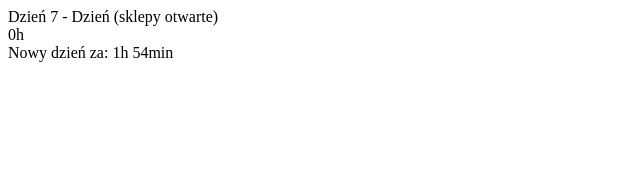
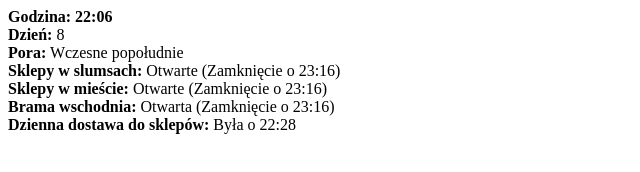
Before and after one commit to Cain-Ish/cain-ish.github.io, a plain HTML site: page tc-timer/index.html in a window 1280 px wide. Shown: the whole page, without its empty margins (0-640 px from the left). Drawn offline with Linux system fonts and the light colour scheme.

Commit message:
TC Timer

```diff
--- a/tc-timer/index.html
+++ b/tc-timer/index.html
@@ -9,7 +9,14 @@
 </head>
 
 <body>
-  <label id="date"></label>
+  <section id="currentTime"></section>
+  <section id="ingameDate"></section>
+  <section id="name"></section>
+  <section id="shop_slums"></section>
+  <section id="shop_city"></section>
+  <section id="gate"></section>
+  <section id="resupply"></section>
+
   <script src="timer.js"></script>
 </body>
 
--- a/tc-timer/timer.js
+++ b/tc-timer/timer.js
@@ -1,63 +1,98 @@
-// Ranek - 15 minut, powolne rozjaśnianie się (sklepy otwarte)
-// Dzień - 105 minut (sklepy otwarte)
-// Wieczór - 15 minut - powolne ściemnianie się (sklepy otwarte)
-// Noc - 45 minute (sklepy zamknięte)
-// Dobra łacznie: 3 godziny
+// 19:50 polnoc
+// 19:57 środek nocy
+// 20:20 Nad ranem + brama otwarta
+// 20:44 > Sklep slums
+// 20:47 > Sklep miasto
+// 20:51 Poranek
+// 21:21 Południe
+// 21:28 Wczesne popołudnie
+// 21:48 > Resupply
+// 21:51 Późne popołudnie
+// 22:xx wieczór(?)
+// 22:21 Późny wieczór
+// 22:36 > sklep close + brama
+// 22:51 Polnoc
+// 22:57 Środek Nocy
+// 23:20 Nad ranem
 
-// 16:40 - późny wieczór
-// 16:50 - połnoc
-
-let hour, minutes;
-let myDate = new Date();
-const seconds = myDate.getSeconds();
+const setTimeoutSecondsLeft = new Date().getSeconds() * 1000;
+const deSyncMinutes = 40; //Minutes to add/take to have full hour like 20:00
 
 const dayState = {
-	morning: 'morning',
-	day: 'day',
-	dawn: 'dawn',
-	night: 'night',
+	name: '---',
+	shop_slums: true,
+	shop_city: true,
+	gate: true,
+	resupply: false,
 };
 
-let dayPart = dayState.morning;
-
-const dayNames = {
-	morning: 'Ranek (sklepy otwarte)',
-	day: 'Dzień (sklepy otwarte)',
-	dawn: 'Wieczór (sklepy otwarte)',
-	night: 'Noc (sklepy zamkniete)',
+const dayTimeline = {
+	0: { name: 'Nad ranem', gate: true }, //0:00
+	24: { shop_slums: true }, //0:24
+	27: { shop_city: true }, //0:27
+	31: { name: 'Poranek' }, //0:31
+	61: { name: 'Południe' }, //1:01
+	68: { name: 'Wczesne popołudnie' }, //1:08
+	88: { resupply: true }, //1:28
+	68: { name: 'Wczesne popołudnie' }, //1:31
+	//0: { name: 'Wczesny wieczór' }, // ???
+	121: { name: 'Późny wieczór' }, //2:01
+	136: { shop_slums: false, shop_city: false, gate: false },
+	151: { name: 'Połnoc' }, //2:31
+	157: { name: 'Środek nocy' }, //2:37
 };
 
-function timer() {
-	console.log('timer');
-	myDate = new Date();
-	hour = myDate.getHours();
-	minutes = myDate.getMinutes();
+function calcHours(hourPast, minutes) {
+	let countDate = new Date();
+	countDate.setHours(countDate.getHours() - hourPast);
+	countDate.setMinutes(minutes);
+	return ('00' + countDate.getHours()).slice(-2) + ':' + ('00' + countDate.getMinutes()).slice(-2);
+}
 
-	let hourPart = hour % 3;
-	let day = Math.floor(hour / 3);
+function dayCycle() {
+	const currentTime = new Date();
+	let desyncTime = new Date();
+	desyncTime.setMinutes(desyncTime.getMinutes() + deSyncMinutes);
+	const currentHour = desyncTime.getHours();
+	const currentMintes = desyncTime.getMinutes();
+	const ingameDate = Math.floor(desyncTime.getHours() / 3) + 1;
+	const hourPart = currentHour % 3;
+	const timeCheck = hourPart * 60 + currentMintes;
 
-	if (hourPart == 0) dayPart = minutes <= 15 ? dayState.morning : dayState.day;
-	else if (hourPart == 1) dayPart = dayState.day;
-	else if (hourPart == 2) dayPart = minutes <= 15 ? dayState.dawn : dayState.night;
+	let currentTimeline = { ...dayState };
 
-	let tillNight =
-		dayPart === dayState.night
-			? 'Noc trwa'
-			: 'Noc za: ' + (60 - minutes - 45 < 0) ? `${1 - hourPart}h` : `${120 - minutes - 45}min`;
-	let tillNewDay = `${2 - hourPart}h ${60 - minutes}min`;
+	for (const [ key, value ] of Object.entries(dayTimeline)) {
+		if (timeCheck >= key) {
+			currentTimeline = { ...currentTimeline, ...value };
+		}
+	}
 
-	document.getElementById('date').innerHTML = `Dzień ${day} - ${dayNames[
-		dayPart
-	]}<br/>${tillNight}<br/>Nowy dzień za: ${tillNewDay}`;
+	document.getElementById('currentTime').innerHTML = `<b>Godzina: ${('00' + currentTime.getHours()).slice(
+		-2,
+	)}:${('00' + currentTime.getMinutes()).slice(-2)}</b>`;
+	document.getElementById('ingameDate').innerHTML = `<b>Dzień:</b> ${ingameDate}`;
+	document.getElementById('name').innerHTML = `<b>Pora:</b> ${currentTimeline.name}`;
+	document.getElementById('shop_slums').innerHTML = `<b>Sklepy w slumsach:</b> ${currentTimeline.shop_slums
+		? `Otwarte (Zamknięcie o ${calcHours(hourPart, 136)})`
+		: `Zamknięte (Otwarcie o ${calcHours(hourPart, 3 * 60 + 24)})`}`;
+	document.getElementById('shop_city').innerHTML = `<b>Sklepy w mieście:</b> ${currentTimeline.shop_city
+		? `Otwarte (Zamknięcie o ${calcHours(hourPart, 136)})`
+		: `Zamknięte (Otwarcie o ${calcHours(hourPart, 3 * 60 + 27)})`}`;
+	document.getElementById('resupply').innerHTML = `<b>Dzienna dostawa do sklepów:</b> ${currentTimeline.resupply
+		? 'Była'
+		: 'Będzie'} o ${calcHours(hourPart, 88)}`;
+	document.getElementById('gate').innerHTML = `<b>Brama wschodnia:</b> ${currentTimeline.gate
+		? `Otwarta (Zamknięcie o ${calcHours(hourPart, 136)})`
+		: `Zamknięta (Otwarcie o ${calcHours(hourPart, 3 * 60)})`}`;
 }
 
 function TimerInvterval() {
-	setInterval(timer, 60000);
+	setInterval(dayCycle, 60000);
 }
 
 // Run script every full minute pass
 setTimeout(function() {
 	TimerInvterval();
-}, 10000 - seconds * 1000);
+}, 10000 - setTimeoutSecondsLeft);
 
-timer();
+dayCycle();
```
